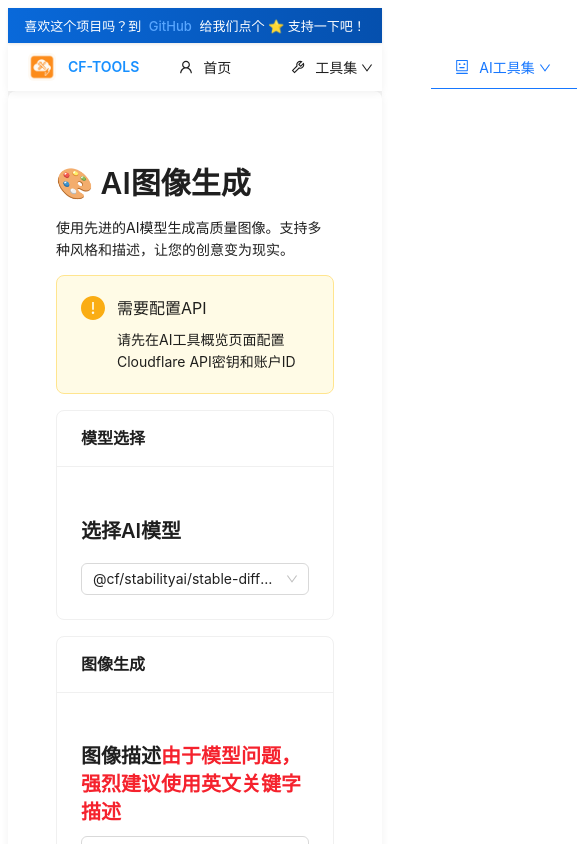
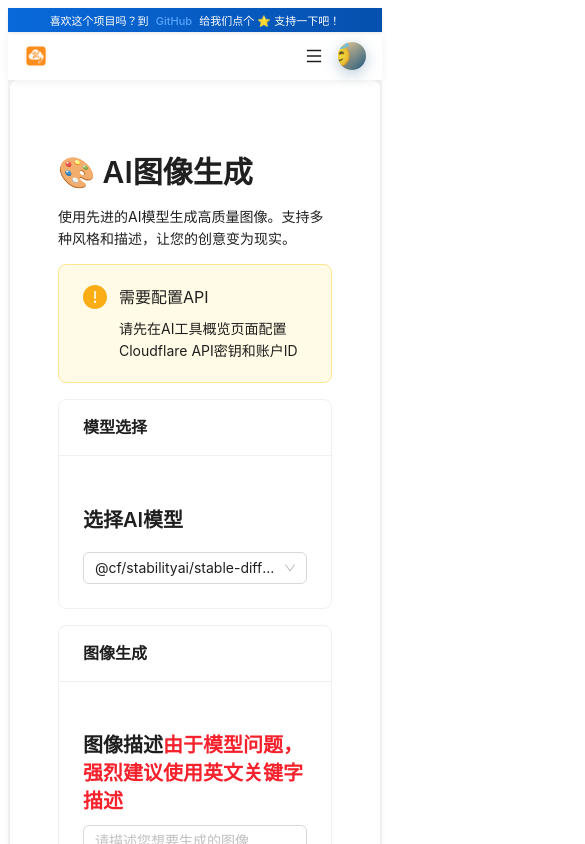
Before and after one commit to MainPoser/cf-tools, a React (Vite) app: page /ai/image-generation in a window 390 px wide. Shown: the top 844 px of the page, 585 px wide, since content can reach past the window. Built offline with nearby package versions, Linux system fonts and the light colour scheme.

Commit message:
fix layout in mobile

```diff
--- a/src/components/CuteAvatar.tsx
+++ b/src/components/CuteAvatar.tsx
@@ -1,8 +1,13 @@
 import { useState, useEffect, useRef } from 'react';
 import './CuteAvatar.css';
 
+// 定义组件属性接口
+interface CuteAvatarProps {
+    className?: string;
+}
+
 // 可爱动漫头像组件
-export default function CuteAvatar() {
+export default function CuteAvatar({ className = '' }: CuteAvatarProps) {
     const [mousePosition, setMousePosition] = useState({ x: 0, y: 0 });
     const [expression, setExpression] = useState('😊');
     const avatarRef = useRef<HTMLDivElement>(null);
@@ -62,10 +67,13 @@
 
     const transform = calculateExpressionTransform();
 
+    // 合并 className
+    const avatarClassName = `cute-avatar ${className}`.trim();
+
     return (
         <div
             ref={avatarRef}
-            className="cute-avatar"
+            className={avatarClassName}
             style={{
                 width: '40px',
                 height: '40px',
--- a/src/components/MainLayout.css
+++ b/src/components/MainLayout.css
@@ -252,6 +252,57 @@
   background: #f0f2f5;
   border-top: 1px solid #d9d9d9;
 }
+/* 移动端菜单按钮 */
+.mobile-menu-button {
+    display: none !important;
+}
+
+.mobile-avatar {
+    width: 28px !important;
+    height: 28px !important;
+}
+
+/* 移动端抽屉样式 */
+.mobile-drawer .ant-drawer-header {
+    padding: 16px 24px;
+    border-bottom: 1px solid #f0f0f0;
+}
+
+.mobile-drawer .ant-drawer-body {
+    padding: 0;
+}
+
+.mobile-drawer .ant-menu {
+    border: none;
+}
+
+.mobile-drawer .ant-menu-item {
+    height: 48px;
+    line-height: 48px;
+    margin: 0;
+    border-radius: 0;
+}
+
+.mobile-drawer .ant-menu-submenu {
+    border-radius: 0;
+}
+
+.mobile-drawer .ant-menu-submenu-title {
+    height: 48px;
+    line-height: 48px;
+    margin: 0;
+    border-radius: 0;
+}
+
+.mobile-drawer .ant-menu-sub {
+    background: #fafafa;
+}
+
+.mobile-drawer .ant-menu-submenu .ant-menu-item {
+    height: 40px;
+    line-height: 40px;
+    padding-left: 48px !important;
+}
 
 /* 响应式设计 */
 @media (max-width: 1200px) {
@@ -261,45 +312,46 @@
 }
 
 @media (max-width: 768px) {
+    .mobile-menu-button {
+        display: flex !important;
+    }
+
     .header-left {
         padding-left: 16px;
+        flex: 1;
     }
 
     .header-center {
-    max-width: none;
-    flex: 1;
-    padding: 0 16px;
+        display: none;
     }
 
     .header-right {
         padding-right: 16px;
+        flex: 0 0 auto;
     }
 
     .brand-subtitle {
         display: none;
     }
 
-  .top-menu {
-    overflow-x: auto;
-    white-space: nowrap;
-  }
-
     .interaction-section {
-    gap: 12px;
+        gap: 8px;
     }
 
     .content-container {
         padding: 16px;
+        margin: 0 8px;
+    }
+
+    .github-banner {
+        padding: 6px 12px;
+        font-size: 12px;
     }
 }
 
 @media (max-width: 576px) {
     .header-left {
         padding-left: 12px;
-  }
-
-  .header-center {
-    padding: 0 12px;
     }
 
     .header-right {
@@ -310,26 +362,45 @@
         font-size: 14px;
     }
 
-  .time-section {
-    display: none;
+    .brand-logo {
+        width: 24px;
+        height: 24px;
     }
 
     .content-container {
         padding: 12px;
+        margin: 0 4px;
     }
 
     .top-header {
         height: 44px;
     }
 
-  .top-menu {
-    line-height: 44px;
+    .github-banner {
+        font-size: 11px;
+        padding: 4px 8px;
     }
 
-  .top-menu .ant-menu-item,
-  .top-menu .ant-menu-submenu,
-  .top-menu .ant-menu-submenu-title {
-    height: 44px;
-    line-height: 44px;
+    .mobile-drawer {
+        width: 260px !important;
     }
 }
+
+@media (max-width: 480px) {
+    .brand-info {
+        display: none;
+    }
+
+    .header-left {
+        padding-left: 8px;
+    }
+
+    .header-right {
+        padding-right: 8px;
+    }
+
+    .content-container {
+        padding: 8px;
+        margin: 0 2px;
+    }
+}
--- a/src/components/MainLayout.tsx
+++ b/src/components/MainLayout.tsx
@@ -4,14 +4,14 @@
  * File Created: Thursday, 6th November 2025 8:00:28 am
  * Author: tianyao (ty18710388929@163.com)
  * -----
- * Last Modified: Thursday, 6th November 2025 1:46:53 pm
+ * Last Modified: Thursday, 6th November 2025 8:09:19 pm
  * Modified By: tianyao (ty18710388929@163.com>)
  * -----
  * Copyright <<projectCreationYear>> - 2025 tianyao, tianyao
  */
 
 import React, { useState, useEffect } from 'react';
-import { Layout, Menu, theme, Typography } from 'antd';
+import { Layout, Menu, theme, Typography, Button, Drawer } from 'antd';
 import {
     UserOutlined,
     PictureOutlined,
@@ -27,6 +27,7 @@
     TranslationOutlined,
     EditOutlined,
     DownOutlined,
+    MenuOutlined,
 } from '@ant-design/icons';
 import { Link, useLocation } from 'react-router-dom';
 import CuteAvatar from './CuteAvatar';
@@ -85,10 +86,24 @@
 
 export default function MainLayout({ children }: MainLayoutProps) {
     const [currentTime, setCurrentTime] = useState(new Date());
+    const [mobileMenuVisible, setMobileMenuVisible] = useState(false);
+    const [isMobile, setIsMobile] = useState(false);
     const location = useLocation(); // 获取当前路由信息
 
     // 获取当前激活的菜单项
     const selectedKeys = [location.pathname];
+
+    // 检测屏幕尺寸
+    useEffect(() => {
+        const checkMobile = () => {
+            setIsMobile(window.innerWidth <= 768);
+        };
+
+        checkMobile();
+        window.addEventListener('resize', checkMobile);
+
+        return () => window.removeEventListener('resize', checkMobile);
+    }, []);
 
     const {
         token: { colorBgContainer, borderRadiusLG },
@@ -120,6 +135,27 @@
         if (hour < 18) return '🌅 下午好';
         return '🌆 晚上好';
     };
+    // 处理移动端菜单点击
+    const handleMobileMenuClick = () => {
+        setMobileMenuVisible(false);
+    };
+
+    // 移动端菜单项（转换为垂直模式）
+    const mobileMenuItems = menuItems.map(item => {
+        if (item.children) {
+            return {
+                ...item,
+                children: item.children?.map(child => ({
+                    ...child,
+                    label: React.cloneElement(child.label, { onClick: handleMobileMenuClick })
+                }))
+            };
+        }
+        return {
+            ...item,
+            label: React.cloneElement(item.label, { onClick: handleMobileMenuClick })
+        };
+    });
 
     return (
         <Layout className="main-layout" style={{ minHeight: '100vh' }}>
@@ -167,7 +203,8 @@
                     </div>
                 </div>
 
-                {/* 中间：导航菜单 */}
+                {/* 中间：导航菜单 - 桌面端显示 */}
+                {!isMobile && (
                     <div className="header-center">
                         <Menu
                             className="top-menu"
@@ -180,14 +217,35 @@
                             }}
                         />
                     </div>
+                )}
 
-                {/* 右侧：头像和时间信息 */}
+                {/* 右侧：移动端菜单按钮和头像 */}
                 <div className="header-right">
                     <div className="interaction-section">
+                        {/* 移动端菜单按钮 */}
+                        {isMobile && (
+                            <Button
+                                type="text"
+                                icon={<MenuOutlined />}
+                                onClick={() => setMobileMenuVisible(true)}
+                                className="mobile-menu-button"
+                                style={{
+                                    border: 'none',
+                                    fontSize: '16px',
+                                    height: '32px',
+                                    width: '32px',
+                                    display: 'flex',
+                                    alignItems: 'center',
+                                    justifyContent: 'center'
+                                }}
+                            />
+                        )}
+
                         {/* 可爱动漫头像 */}
-                        <CuteAvatar />
+                        <CuteAvatar className={isMobile ? 'mobile-avatar' : ''} />
 
-                        {/* 问候语和时间 */}
+                        {/* 问候语和时间 - 仅桌面端显示 */}
+                        {!isMobile && (
                             <div className="time-section">
                                 <Text className="greeting-text">
                                     {getGreeting()}
@@ -196,9 +254,31 @@
                                     {formatTime(currentTime)}
                                 </Text>
                             </div>
+                        )}
                     </div>
                 </div>
             </Header>
+
+            {/* 移动端侧边抽屉菜单 */}
+            <Drawer
+                title="导航菜单"
+                placement="right"
+                onClose={() => setMobileMenuVisible(false)}
+                open={mobileMenuVisible}
+                width={280}
+                bodyStyle={{ padding: 0 }}
+                className="mobile-drawer"
+            >
+                <Menu
+                    mode="vertical"
+                    selectedKeys={selectedKeys}
+                    items={mobileMenuItems}
+                    style={{
+                        border: 'none',
+                        height: '100%'
+                    }}
+                />
+            </Drawer>
 
             {/* 主内容区域 */}
             <Content className="main-content">
```
Lines whose indentation alone changed are shown as unchanged.
